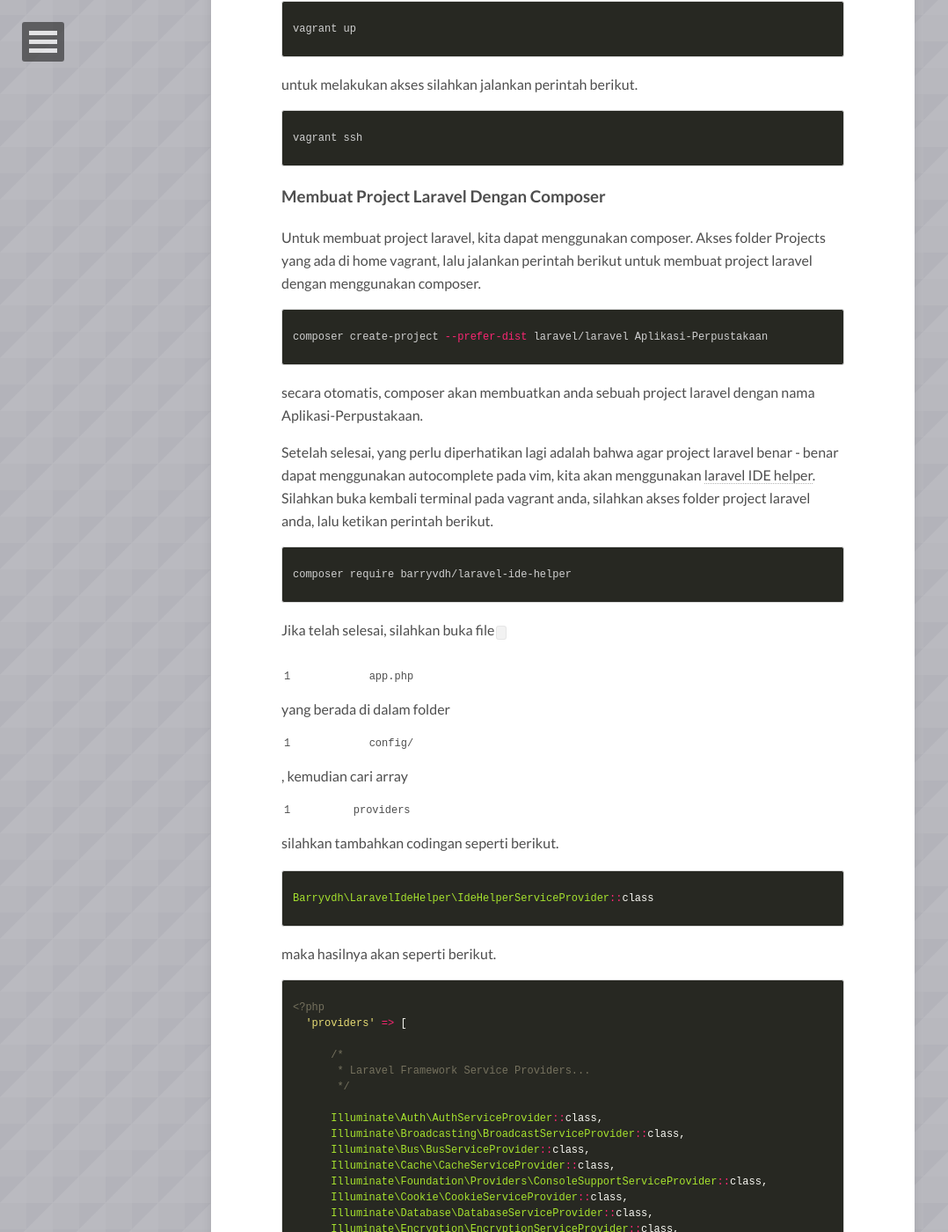
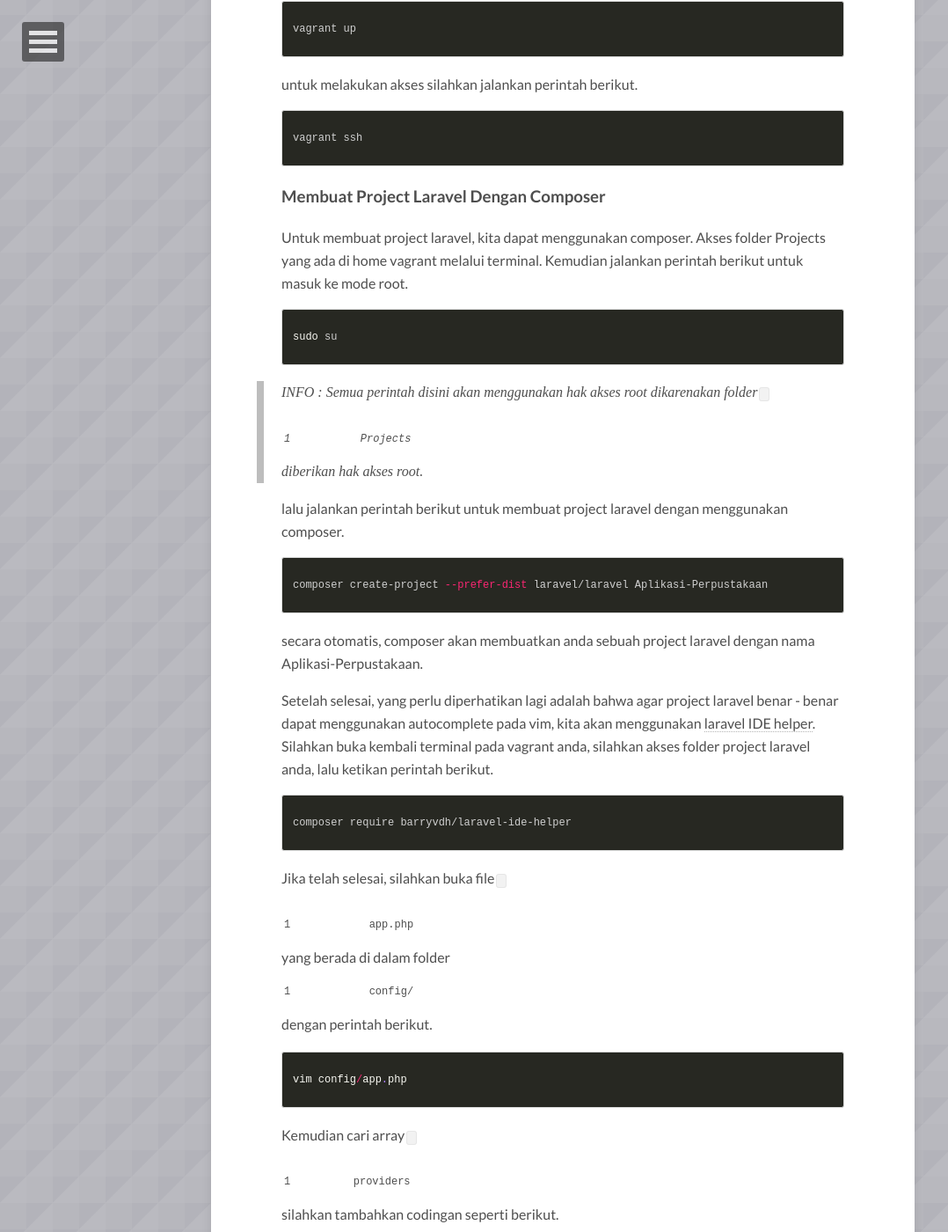
Before and after one commit to tanihub/RizkiMufrizal.github.io, a Jekyll site: the page built from _posts/2016-05-14-belajar-laravel-bagian-1.md, in a window 1280 px wide and 1400 px high, scrolled down 4813 px. Shown: the whole window at 88% size, without its empty margins (0-1078 px from the left). Built offline with Jekyll 4.4.1, drawn with Linux system fonts in a browser that asks for light colours; nearby versions of some CDN libraries; comment, search, counter and statistics services are not loaded; some of the changed text lies outside the part shown.

Commit message:
update belajar laravel bagian 1

```diff
--- a/_posts/2016-05-14-belajar-laravel-bagian-1.md
+++ b/_posts/2016-05-14-belajar-laravel-bagian-1.md
@@ -199,7 +199,15 @@
 
 ### Membuat Project Laravel Dengan Composer
 
-Untuk membuat project laravel, kita dapat menggunakan composer. Akses folder Projects yang ada di home vagrant, lalu jalankan perintah berikut untuk membuat project laravel dengan menggunakan composer.
+Untuk membuat project laravel, kita dapat menggunakan composer. Akses folder Projects yang ada di home vagrant melalui terminal. Kemudian jalankan perintah berikut untuk masuk ke mode root.
+
+{% highlight bash %}
+sudo su
+{% endhighlight %}
+
+>>INFO : Semua perintah disini akan menggunakan hak akses root dikarenakan folder `Projects` diberikan hak akses root.
+
+lalu jalankan perintah berikut untuk membuat project laravel dengan menggunakan composer.
 
 {% highlight bash %}
 composer create-project --prefer-dist laravel/laravel Aplikasi-Perpustakaan
@@ -213,7 +221,13 @@
 composer require barryvdh/laravel-ide-helper
 {% endhighlight %}
 
-Jika telah selesai, silahkan buka file `app.php` yang berada di dalam folder `config/`, kemudian cari array `providers` silahkan tambahkan codingan seperti berikut.
+Jika telah selesai, silahkan buka file `app.php` yang berada di dalam folder `config/` dengan perintah berikut.
+
+{% highlight php %}
+vim config/app.php
+{% endhighlight %}
+
+Kemudian cari array `providers` silahkan tambahkan codingan seperti berikut.
 
 {% highlight php %}
 Barryvdh\LaravelIdeHelper\IdeHelperServiceProvider::class
```
